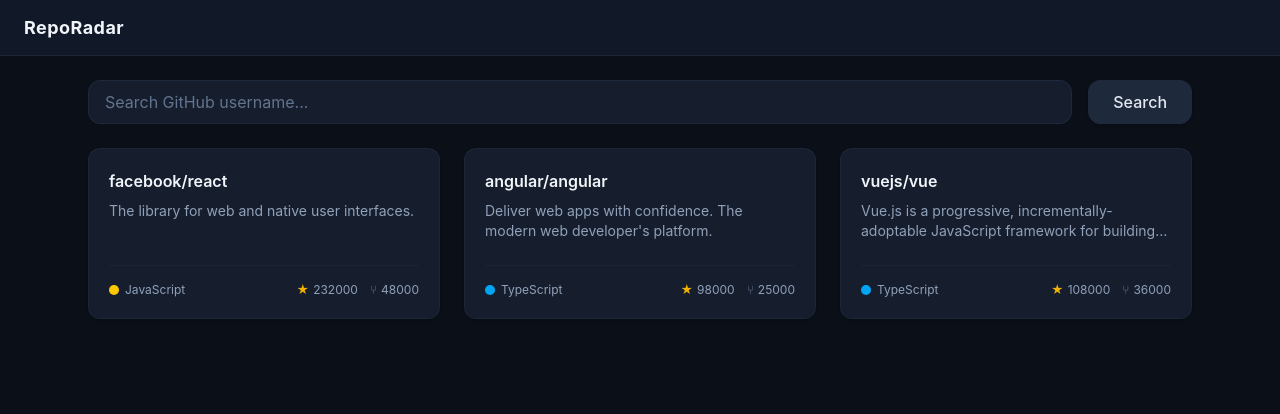
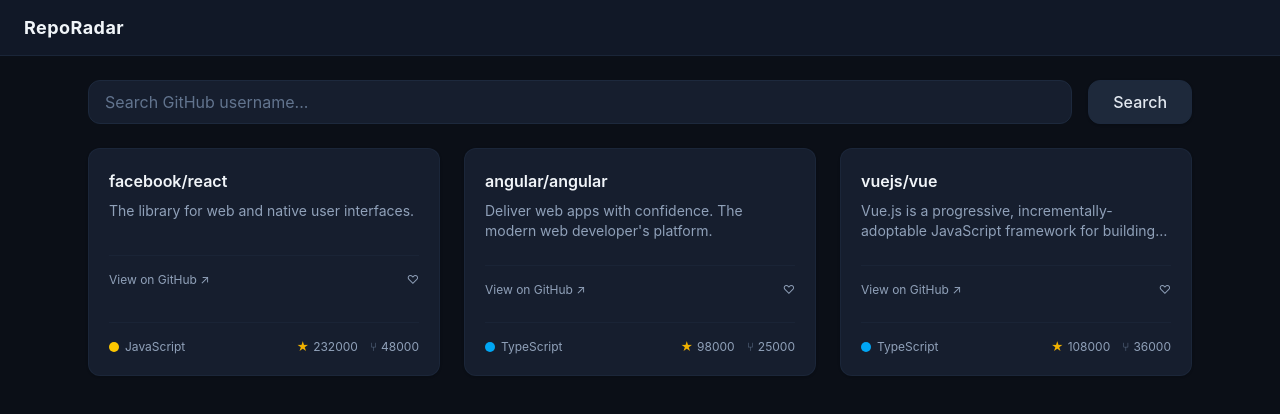
Before and after one commit to SharmaAayush/RepoRadar, a React (Vite) app: page / in a window 1280 px wide. Shown: the top 414 px of the page. Built offline with nearby package versions, Linux system fonts and the light colour scheme.

Commit message:
Phase 1: Layout composition + callback props

```diff
--- a/src/App.tsx
+++ b/src/App.tsx
@@ -1,7 +1,7 @@
 import type { Repo } from './types/repo'
-import Header from './components/Header'
 import SearchBar from './components/SearchBar'
 import RepoCard from './components/RepoCard'
+import Layout from './components/Layout';
 
 
 const repoCards: Repo[] = [
@@ -13,6 +13,10 @@
     forks_count: 48000,
     language: "JavaScript",
     language_color_class: "bg-yellow-400",
+    // TODO Phase 8: replace with Zustand store action
+    onFavorite(id) {
+      console.log('favorite clicked:', id)
+    },
   },
   {
     id: 24195339,
@@ -22,6 +26,10 @@
     forks_count: 25000,
     language: "TypeScript",
     language_color_class: "bg-sky-500",
+    // TODO Phase 8: replace with Zustand store action
+    onFavorite(id) {
+      console.log('favorite clicked:', id)
+    },
   },
   {
     id: 11730342,
@@ -31,23 +39,23 @@
     forks_count: 36000,
     language: "TypeScript",
     language_color_class: "bg-sky-500",
+    // TODO Phase 8: replace with Zustand store action
+    onFavorite(id) {
+      console.log('favorite clicked:', id)
+    },
   },
 ];
 
 function App() {
-
   return (
-    <div className='min-w-screen flex flex-col min-h-screen'>
-      <Header />
-      <main className='w-full max-w-6xl mx-auto p-6 space-y-6'>
+    <Layout>
         <SearchBar />
         <div className='grid grid-cols-1 md:grid-cols-3 gap-6'>
           {repoCards.map((repo) => (
             <RepoCard key={repo.id} {...repo} />
           ))}
         </div>
-      </main>
-    </div>
+    </Layout>
   )
 }
 
--- /dev/null
+++ b/src/components/Layout.tsx
@@ -0,0 +1,10 @@
+import Header from "./Header";
+
+export default function Layout({children}: {children: React.ReactNode}) {
+  return <div className='min-w-screen flex flex-col min-h-screen'>
+    <Header />
+    <main className='w-full max-w-6xl mx-auto p-6 space-y-6'>
+      {children}
+    </main>
+  </div>
+}
--- a/src/components/RepoCard.tsx
+++ b/src/components/RepoCard.tsx
@@ -1,18 +1,28 @@
 import type { Repo } from "../types/repo";
 
 export default function RepoCard({
+  id,
   full_name,
   description,
   language,
   language_color_class,
   forks_count,
   stargazers_count,
+  onFavorite,
 }: Repo) {
   return (
     <div className="bg-[#161e2e] rounded-xl border border-slate-800/80 p-5 flex flex-col justify-between hover:border-slate-700/85 transition shadow-sm">
       <div className="space-y-2">
         <h3 className="font-semibold text-slate-100 text-base">{full_name}</h3>
         <p className="text-sm text-slate-400 line-clamp-2">{description}</p>
+      </div>
+      <div className="mt-6 pt-4 border-t border-slate-800/60 flex items-center justify-between text-xs text-slate-400">
+        <div className="flex items-center gap-1.5">
+          <a target="__blank" href={`https://github.com/${full_name}`}>View on GitHub ↗</a>
+        </div>
+        <div className="flex items-center gap-3">
+          <button onClick={() => onFavorite(id)}>♡</button>
+        </div>
       </div>
       <div className="mt-6 pt-4 border-t border-slate-800/60 flex items-center justify-between text-xs text-slate-400">
         <div className="flex items-center gap-1.5">
--- a/src/types/repo.ts
+++ b/src/types/repo.ts
@@ -6,4 +6,6 @@
   forks_count: number;
   language: string;
   language_color_class?: string;
+
+  onFavorite: (id: number) => void;
 }
```
